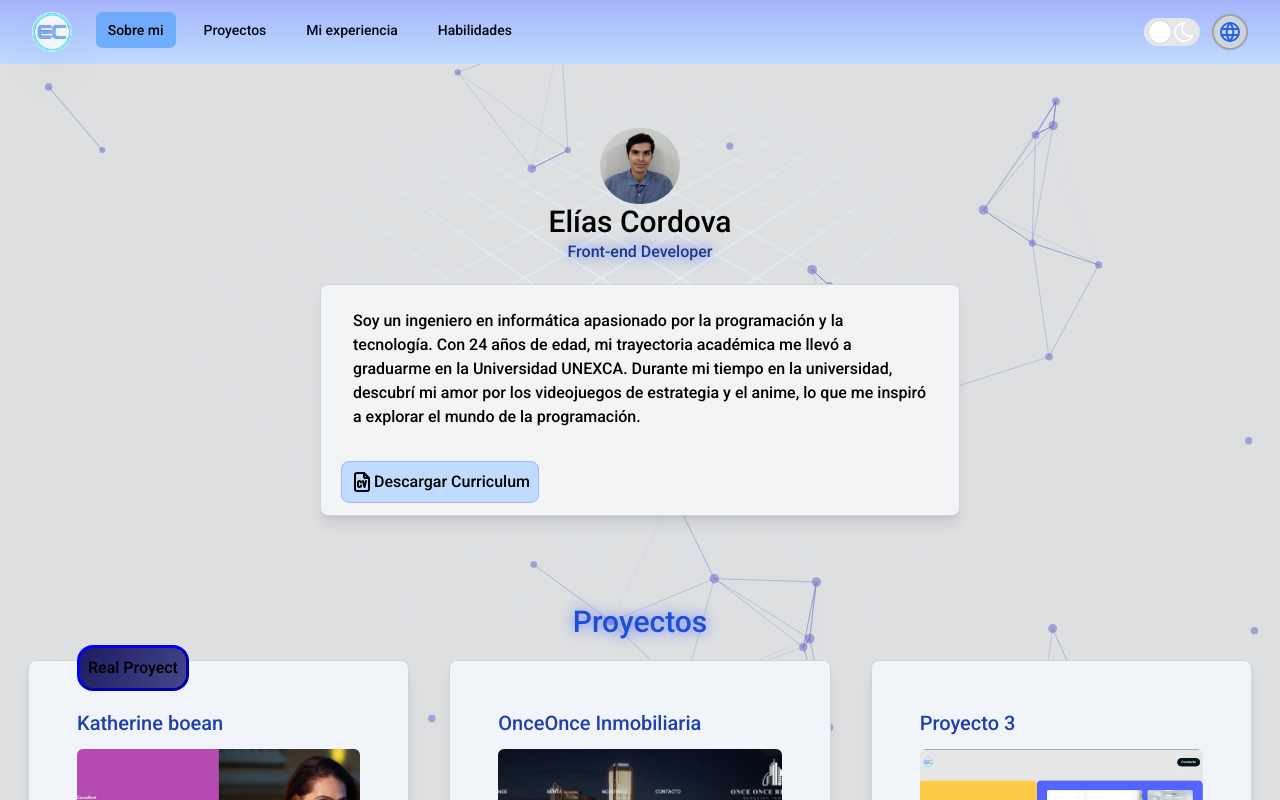
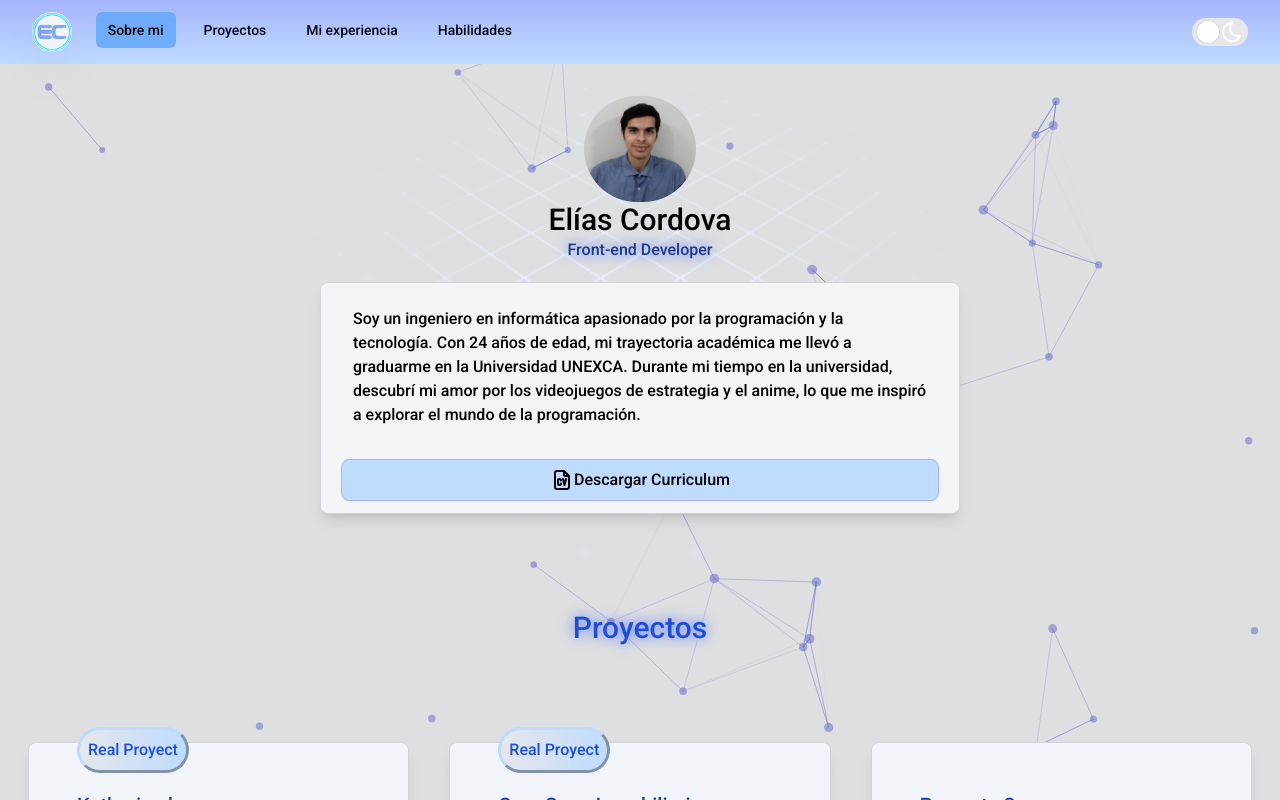
Before and after one commit to wayelias1/portafolio, a React (Vite) app: page / in a window 1280 px wide. Shown: the top 800 px of the page. Built offline with nearby package versions, Linux system fonts and the light colour scheme.

Commit message:
acomdando codigo, añadiendo icono a proyectos

```diff
--- a/src/App.css
+++ b/src/App.css
@@ -17,10 +17,6 @@
 }
 
 .realProyect{
-  position: absolute;
   top: -1rem;
-  background: linear-gradient(120deg, rgb(28, 28, 97), rgb(69, 69, 137));
-  padding: 0.5rem;
-  border-radius: 16px;
-  border: 3px outset blue;
+  border: 3px outset;
 }
--- a/src/App.jsx
+++ b/src/App.jsx
@@ -2,6 +2,7 @@ import { Fragment, useEffect, useState, useMemo, useRef } from "react"
 import {IconMenu2, IconSun, IconMoon, IconX, IconWorld, IconFileCv} from "@tabler/icons-react"
 import BrandIcon from "./library/BrandIcon"
 import gsap from "gsap"
+
 import "./App.css"
 import { ProyectCard } from "./components/ProyectCard"
 import Particles, { initParticlesEngine } from "@tsparticles/react"
@@ -35,9 +36,19 @@ function App() {
     // console.log(container)
   }
 
-  var tl = gsap.timeline()
-  tl.to("#timeline-art-icon", { opacity: 1, duration: 0.5 })
-  tl.to("#timeline-art-box", { opacity: 1, x: 30, duration: 0.5 })
+  // const container = useRef();
+  // useGSAP(
+  //   ()=>{
+  //     let tl = gsap.timeline()
+  //     tl.to("#timeline-art-icon", { opacity: 1, duration: 0.5 })
+  //     tl.to("#timeline-art-box", { opacity: 1, x: 30, duration: 0.5 })
+  //   },
+  //   {scope: container}
+  // );
+
+  let tl = gsap.timeline()
+       tl.to("#timeline-art-icon", { opacity: 1, duration: 0.5 })
+       tl.to("#timeline-art-box", { opacity: 1, x: 30, duration: 0.5 })
 
   const projectList = projects.map(({ titulo, imagen, link, descripcion, boton, skills, tipo = [] }) => {
 
@@ -70,8 +81,8 @@ function App() {
       <BrandIcon
 
         icon={skill}
-        dataId={skill}
-        dataTop="top"
+        dataId={''}
+        dataTop=""
         className="text-blue-800 dark:text-current"
         size="70"
       />
@@ -100,9 +111,9 @@ function App() {
 
       <Navbar></Navbar>
 
-      <section id='SobreMi' className='flex h-full justify-center py-6 my-10'>
-        <div className='relative justify-center flex items-center flex-col h-1/2 lg:w-1/2 w-2/3'>
-          <img className='w-20 content-center rounded-full ' src="img/Elias.webp" alt="persona" />
+      <section id='SobreMi' className='flex h-full justify-center'>
+        <div className='relative justify-center py-24 flex items-center flex-col h-1/2 lg:w-1/2 w-2/3'>
+          <img className='w-28 content-center rounded-full ' src="img/Elias.webp" alt="persona" />
           <h1 className='dark:text-gray-100 text-black text-3xl'>Elías Cordova</h1>
           <p className='dark:text-blue-300 text-blue-900 brillo'>Front-end Developer</p>
           <div className='mt-5 rounded-lg shadow-lg dark:bg-gray-950 bg-gray-100 px-5 py-3 border border-gray-300 dark:border-gray-800 dark:shadow-gray-800'>
@@ -110,18 +121,16 @@ function App() {
               Con 24 años de edad, mi trayectoria académica me llevó a graduarme en la Universidad UNEXCA.
               Durante mi tiempo en la universidad, descubrí mi amor por los videojuegos de estrategia y el anime, lo que me inspiró a explorar el mundo de la programación.</p>
             <div className='pt-5'>
-              <a href="/docs/curriculum.pdf">
-                <button className='flex justify-center items-center border rounded-lg p-2 border-indigo-300 bg-blue-200 hover:bg-blue-400 dark:border-indigo-700 dark:bg-blue-900 dark:text-gray-300 dark:hover:bg-blue-700 transition hover:scale-105'>
+              <a className="flex justify-center items-center border rounded-lg p-2 border-indigo-300 bg-blue-200 hover:bg-blue-400 dark:border-indigo-700 dark:bg-blue-900 dark:text-gray-300 dark:hover:bg-blue-700 transition hover:scale-105" href="/docs/curriculum.pdf">
                   <IconFileCv /> Descargar Curriculum
-                </button>
               </a>
             </div>
           </div>
         </div>
       </section>
-      <section id='Proyectos' className='flex h-full justify-center py-6 flex-col items-center'>
+      <section id='Proyectos' className='flex h-full justify-center flex-col items-center'>
         <h3 className='text-blue-700 text-3xl dark:text-blue-200 brillo hover:'>Proyectos</h3>
-        <div className='mt-5 grid grid-cols-1 md:grid-cols-2 lg:grid-cols-3 gap-6 lg:gap-8 xl:gap-10 max-w-screen-2xl jusitify-around mx-auto px-7' >
+        <div className='py-24 grid grid-cols-1 md:grid-cols-2 lg:grid-cols-3 gap-6 lg:gap-8 xl:gap-10 max-w-screen-2xl jusitify-around mx-auto px-7' >
           {projectList}
         </div>
       </section>
@@ -145,7 +154,7 @@ function App() {
           </div>
         </div>
       </section>
-      <section id='Habilidades' className='flex h-screen justify-evenly py-6 my-4 flex-col items-center'>
+      <section id='Habilidades' className='flex justify-evenly py-6 my-4 flex-col items-center'>
         <h4 className='text-blue-700 text-3xl dark:text-blue-200 brillo'>Mis Habilidades</h4>
         <div className='grid w-full gridskills mt-5 gap-2 md:gap-4 lg:gap-6 xl:gap-10 max-w-screen-2xl jusitify-around mx-auto px-5'>
 
@@ -153,7 +162,7 @@ function App() {
 
         </div>
       </section>
-      <footer id='Footer' className='relative flex justify-center bg-gradient-to-t py-3 dark:from-indigo-950 dark:to-black from-indigo-300 to-blue-200 dark:text-gray-100'>
+      <footer id='Footer' className='relative py-10 flex justify-center bg-gradient-to-t dark:from-indigo-950 dark:to-black from-indigo-300 to-blue-200 dark:text-gray-100'>
         <span>Copyright &copy; Designed by: 2024 - Elias Cordova</span>
       </footer>
     </>
--- a/src/components/Navbar.jsx
+++ b/src/components/Navbar.jsx
@@ -3,12 +3,18 @@ import {IconMenu2, IconSun, IconMoon, IconX, IconWorld, IconFileCv} from "@table
 import { Fragment, useEffect, useState, useMemo, useRef } from "react"
 
 export function Navbar (){
-    const navigation = [
-        { name: "Sobre mi", href: "#SobreMi", current: true },
-        { name: "Proyectos", href: "#Proyectos", current: false },
-        { name: "Mi experiencia", href: "#Miexperiencia", current: false },
-        { name: "Habilidades", href: "#Habilidades", current: false },
-      ]
+    const [navigation, setNavigation] = useState([
+      { name: "Sobre mi", href: "#SobreMi", current: true },
+      { name: "Proyectos", href: "#Proyectos", current: false },
+      { name: "Mi experiencia", href: "#Miexperiencia", current: false },
+      { name: "Habilidades", href: "#Habilidades", current: false },
+    ]);
+
+    const handleClick = (name) => {
+      setNavigation(navigation.map(item =>
+        item.name === name ? { ...item, current: true } : { ...item, current: false }
+      ));
+    };
 
     function classNames(...classes) {
         return classes.filter(Boolean).join(" ")
@@ -37,7 +43,7 @@ export function Navbar (){
     return (
         <Disclosure
         as="nav"
-        className="sticky z-10 top-0 bg-gradient-to-b dark:from-indigo-950 dark:to-black from-indigo-300 to-blue-200 backdrop-blur-2xl transition-colors"
+        className="fixed w-full z-10 top-0 bg-gradient-to-b dark:from-indigo-950 dark:to-black from-indigo-300 to-blue-200 backdrop-blur-2xl transition-colors"
       >
         {({ open }) => (
           <>
@@ -76,6 +82,7 @@ export function Navbar (){
                             "rounded-md px-3 py-2 text-sm font-medium transition-colors bg-opacity-80 dark:bg-opacity-50"
                           )}
                           aria-current={item.current ? "page" : undefined}
+                          onClick={() => handleClick(item.name)}
                         >
                           {item.name}
                         </a>
@@ -106,7 +113,7 @@ export function Navbar (){
                   </label>
 
                   {/* Profile dropdown */}
-                  <Menu as="div" className="relative ml-3 transition-colors">
+                  <Menu as="div" className="hidden relative ml-3 transition-colors">
                     <div>
                       <Menu.Button className="relative flex rounded-full p-1 text-sm text-blue-600 hover:text-blue-900 bg-gray-300 border-2 border-gray-400 focus:outline-none focus:ring-2 focus:ring-white focus:ring-offset-2 focus:ring-offset-gray-500 dark:text-blue-400 dark:bg-black dark:border-gray-600 dark:focus:ring-blue-700 dark:hover:text-white">
                         <span className="absolute -inset-1.5" />
--- a/src/components/Navbar2.jsx
+++ b/src/components/Navbar2.jsx
@@ -2,12 +2,18 @@ import {IconMenu2, IconSun, IconMoon, IconX, IconWorld, IconFileCv} from "@table
 
 export function Navbar2(){
 
-    const navigation = [
-        { name: "Sobre mi", href: "#SobreMi", current: true },
-        { name: "Proyectos", href: "#Proyectos", current: false },
-        { name: "Mi experiencia", href: "#Miexperiencia", current: false },
-        { name: "Footer", href: "#Footer", current: false },
-    ]
+    const [navigation, setNavigation] = useState([
+      { name: "Sobre mi", href: "#SobreMi", current: true },
+      { name: "Proyectos", href: "#Proyectos", current: false },
+      { name: "Mi experiencia", href: "#Miexperiencia", current: false },
+      { name: "Habilidades", href: "#Habilidades", current: false },
+    ]);
+
+    const handleClick = (name) => {
+      setNavigation(navigation.map(item =>
+        item.name === name ? { ...item, current: true } : { ...item, current: false }
+      ));
+    };
 
     function classNames(...classes) {
         return classes.filter(Boolean).join(" ")
@@ -27,8 +33,11 @@ export function Navbar2(){
       }, [theme])
 
     return (
-        <nav className="sticky z-10 top-0 bg-gradient-to-b dark:from-indigo-950 dark:to-black from-indigo-300 to-blue-200 backdrop-blur-2xl transition-colors">
-            <div></div>
+        <nav className="absolute z-10 top-0 bg-gradient-to-b dark:from-indigo-950 dark:to-black from-indigo-300 to-blue-200 backdrop-blur-2xl transition-colors">
+            <div>
+              <img className="h-10 w-auto shadow-2xl dark:bg-slate-900 bg-slate-100 rounded-full"
+                src="img/E.webp" alt="Logo"/>
+            </div>
             <div>
                 {navigation.map((item) => (
                     <a
@@ -41,6 +50,7 @@ export function Navbar2(){
                         "rounded-md px-3 py-2 text-sm font-medium transition-colors bg-opacity-80 dark:bg-opacity-50"
                         )}
                         aria-current={item.current ? "page" : undefined}
+                        onClick={() => handleClick(item.name)}
                     >
                         {item.name}
                     </a>
--- a/src/components/ProyectCard.jsx
+++ b/src/components/ProyectCard.jsx
@@ -1,13 +1,14 @@
 export function ProyectCard ({titulo, imagen, descripcion, children, link, boton, tipo}){
+    let claseProyecto = tipo + ' absolute p-2 rounded-3xl border-blue-200 dark:border-blue-700 bg-gradient-to-r from-gray-200 to-blue-200 dark:from-gray-700 dark:to-blue-700';
     return (
         <article className='flex flex-col relative h-full rounded-lg shadow-lg px-12 py-12 border bg-slate-100 border-gray-300 dark:bg-slate-900 dark:border-gray-800 dark:shadow-gray-800 dark:text-white transition hover:scale-105'>
-          <div className={tipo}><p>Real Proyect</p></div>
-          <h4 className='text-xl dark:text-blue-300 text-blue-800'>{titulo}</h4>
+          <div className={claseProyecto} ><p className="text-blue-700 dark:text-blue-200">Real Proyect</p></div>
+          <h4 className='text-xl dark:text-blue-50 text-blue-800'>{titulo}</h4>
           <div className='py-3 max-h-96'>
             <img className='rounded-md h-56 w-full object-cover' src={imagen}/>
           </div>
           <div className="h-full">
-            <p className='p-2 text-justify'>{descripcion}</p>
+            <p className='p-2 hyphens-manual'>{descripcion}</p>
           </div>
           <div className="flex flex-col">
             <div className='flex justify-between py-2 my-6 text-blue-300'>
--- a/src/library/projects.js
+++ b/src/library/projects.js
@@ -29,7 +29,7 @@ export const projects = [
     descripcion:
       "Este proyecto fue durante mi experiencia en Movidagrafica.co, colaboré en el desarrollo de un sitio web para una agencia inmobiliaria.",
     boton: "Visitar",
-    tipo: "hidden",
+    tipo: "realProyect",
     skills: [
       {
         icon: 'Wordpress'
```
